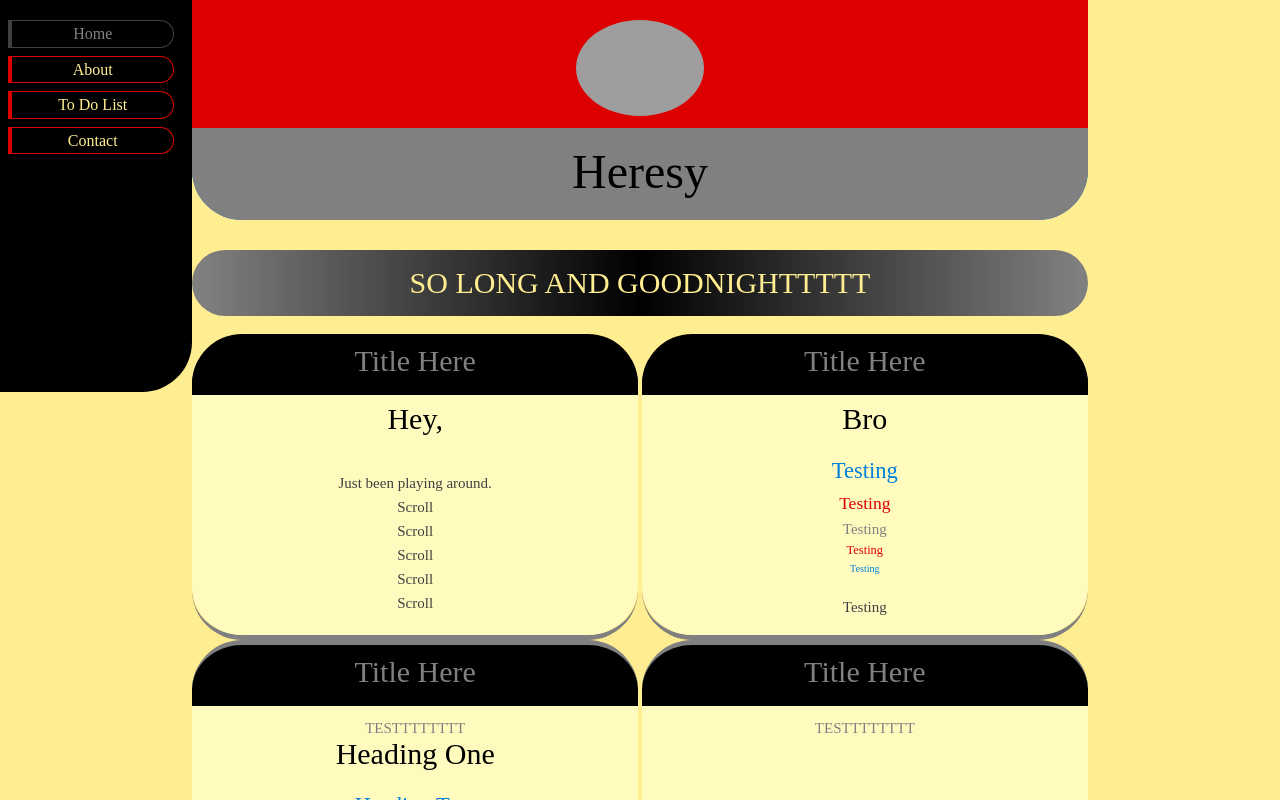
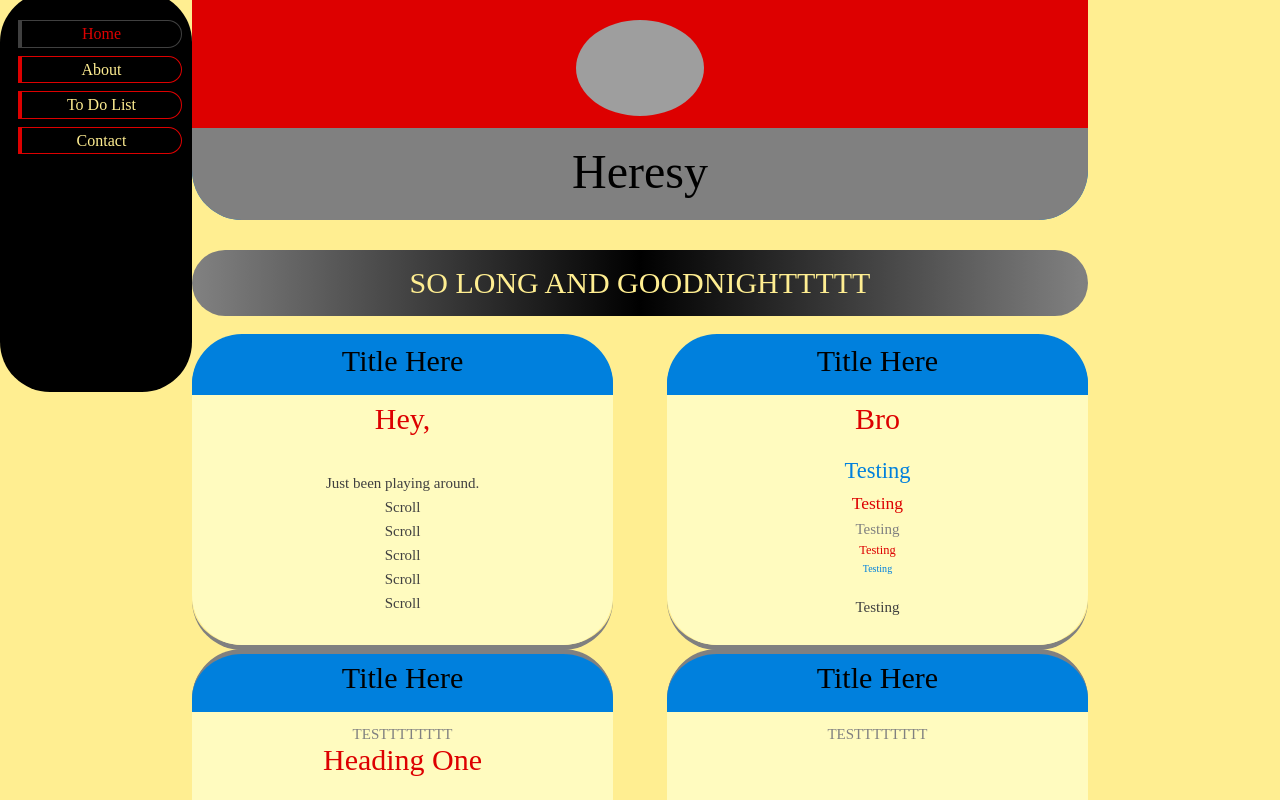
Before and after one commit to JusticePlague/fan-website-build, a Vue app: page / in a window 1280 px wide. Shown: the top 800 px of the page. Built offline with nearby package versions, Linux system fonts and the light colour scheme.

Commit message:
size and nav fix for home page

```diff
--- a/src/assets/base.css
+++ b/src/assets/base.css
@@ -48,12 +48,19 @@
 
     --border: var(--light-accent-1);
     --border-2: var(--light-accent-5);
+
+    --text-box-header: var(--light-accent-3);
+    --text-box-header-text: var(--light-accent-5);
+    --text-box: var(--light-2);
+
+    --nav: var(--light-accent-5);
     --nav-border: var(--light-accent-4);
     --nav-hover: var(--light-accent-2);
     --nav-border-hover: var(--light-accent-2);
     --nav-link: var(--light);
     --nav-link-hover: var(--light);
-    --nav-link-active: var(--light-accent-1);
+    --nav-link-active: var(--light-accent-4);
+    --nav-link-active-hover: var(--light-accent-4);
 
     --button: var(--light-accent-3);
     --button-text: var(--light-accent-5);
@@ -96,10 +103,19 @@
 
     --border: var(--dark-accent-3);
     --border-2: var(--dark-accent-5);
-    --border-3: var(--dark-accent-3);
-    --nav-border: var(--dark-accent-3);
+
+    --text-box-header: var(--dark-accent-2);
+    --text-box-header-text: var(--dark-accent-5);
+    --text-box: var(--dark-2);
+
+    --nav: var(--dark-accent-5);
+    --nav-border: var(--dark-accent-4);
     --nav-hover: var(--dark-accent-2);
     --nav-border-hover: var(--dark-accent-2);
+    --nav-link: var(--dark);
+    --nav-link-hover: var(--dark);
+    --nav-link-active: var(--dark-accent-4);
+    --nav-link-active-hover: var(--dark-accent-4);
 
     --button: var(--dark-accent-4);
     --button-text: var(--dark-accent-1);
--- a/src/assets/main.css
+++ b/src/assets/main.css
@@ -58,37 +58,35 @@ main {
 .box-header-top,
 .box-header-bottom
   {
-  background: var(--color-5);
-  color: var(--text-1);
+  background: var(--text-box-header);
+  color: var(--text-box-header-text);
 }
 
 .box-header-top h1,
 .box-header-bottom h1 {
-  color: var(--text-1);
-  background: var(--color-5);
+  background: var(--text-box-header);
+  color: var(--text-box-header-text);
 }
+
+  .box-text-top,
+  .box-text-bottom{
+    background-color: var(--text-box);
+  }
 
 /*    Navigation    */
 
 nav {
   width: 100%;
-  font-size: 1.15rem;
+  font-size: 2.5vw;
   text-align: center;
   margin-top: 2rem;
-}
-
-nav a.router-link-exact-active {
-  color: var(--link-active);
-}
-
-nav a.router-link-exact-active:hover {
-  background-color: transparent;
-  border-left: 4px solid var(--nav-border);
-  color: var(--link-active);
+  background-color: var(--color-5);
+  border-radius: 50px;
+  padding: 10px;
 }
 
 nav a {
-  color: var(--link);
+  color: var(--nav-link);
   display: inline-block;
   padding: 0 1rem;
   border-left: 4px solid var(--nav-border);
@@ -96,15 +94,24 @@ nav a {
 
 nav a:hover {
   background-color: var(--nav-hover);
-  color: var(--link-hover);
+  color: var(--nav-link-hover);
   border-left: 4px solid var(--nav-border-hover);
 }
 
+nav a.router-link-exact-active {
+  color: var(--nav-link-active);
+}
+
+nav a.router-link-exact-active:hover {
+  border-left: 4px solid var(--nav-border);
+  background-color: transparent;
+  color: var(--nav-link-active-hover);
+}
 
 /*  Universal Styles */
 
 h1 {
-  color: var(--text-5);
+  color: var(--text-4);
   font-family: "Cinzel", serif;
   font-weight: 500;
   position: relative;
@@ -331,6 +338,7 @@ button:hover {
     border-left: 4px solid var(--nav-border-hover);
     border-top-right-radius: 50px;
     border-bottom-right-radius: 50px;
+    color: var(--nav-link-active-hover);
   }
 
 }
--- a/src/components/homecomp/TheHome.vue
+++ b/src/components/homecomp/TheHome.vue
@@ -143,14 +143,6 @@
     margin: auto;
   }
 
-  .left{
-    margin-right: -6%;
-  }
-
-  .right{
-    margin-left: -6%;
-  }
-
   .lefttop,
   .righttop {
     border-bottom: var(--border) solid 5px;
@@ -173,37 +165,37 @@
   .box-header-top,
 .box-header-bottom
   {
-  background: #000;
+  background: var(--text-box-header);
   padding-top:5px;
 }
 
 .box-header-bottom{
+  border-top-left-radius: 50px;
+  border-top-right-radius: 50px;
+}
+
+.box-header-top h1{
+  margin-top:1vh;
+  border-top-left-radius: 50px;
+  border-top-right-radius: 50px;
+}
+.box-header-bottom h1 {
+  margin-top:0.5vh;
   border-top: var(--border) solid 5px;
   border-top-left-radius: 50px;
   border-top-right-radius: 50px;
 }
 
-.box-header-top h1,
-.box-header-bottom h1 {
-  margin-top:1vh;
-  border-top-left-radius: 50px;
-  border-top-right-radius: 50px;
+.box-header-bottom h1,
+.box-header-top h1{
+  margin-bottom: 0vh;
 }
 
-  .box-text-top{
-    background-color: var(--bg-2);
-    height: 30vh;
-    margin: auto;
-    text-align: center;
-    padding: 10px 25px;
-    overflow: scroll;
-    border-bottom-left-radius: 50px;
-    border-bottom-right-radius: 50px;
-  }
-
+  .box-text-top,
   .box-text-bottom{
-    background-color: var(--bg-2);
-    height: 30vh;
+    height: 250px;
+    min-height: 30vh;
+    max-height: 50vh;
     margin: auto;
     text-align: center;
     padding: 10px 25px;
@@ -262,7 +254,6 @@
 
   .box-text-top,
   .box-text-bottom{
-    background-color: var(--bg-2);
     height:250px;
     max-height: 50vh;
     margin: auto;
@@ -298,5 +289,10 @@
     border-top-left-radius: 50px;
     border-top-right-radius: 50px;
   }
+
+  .box-header-bottom h1,
+  .box-header-top h1{
+    margin-bottom: -2vh;
+}
 }
 </style>
```
